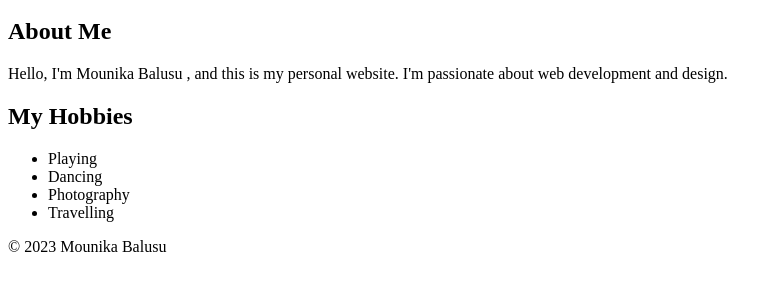
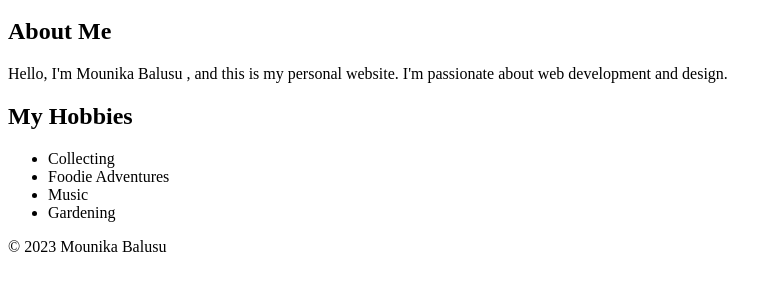
Before and after one commit to Mounika910/webbased, a plain HTML site: page index.html in a window 1280 px wide. Shown: the part 100-390 px from the top of the page, without its empty margins (0-782 px from the left). Drawn offline with Linux system fonts and the light colour scheme.

Commit message:
Add files via upload

```diff
--- a/index.html
+++ b/index.html
@@ -20,10 +20,10 @@
         <section>
             <h2>My Hobbies</h2>
             <ul>
-                <li>Playing</li>
-                <li>Dancing</li>
-                <li>Photography</li>
-                <li>Travelling</li>
+                <li>Collecting</li>
+                <li>Foodie Adventures</li>
+                <li>Music</li>
+                <li>Gardening</li>
             </ul>
         </section>
     </main>
```
